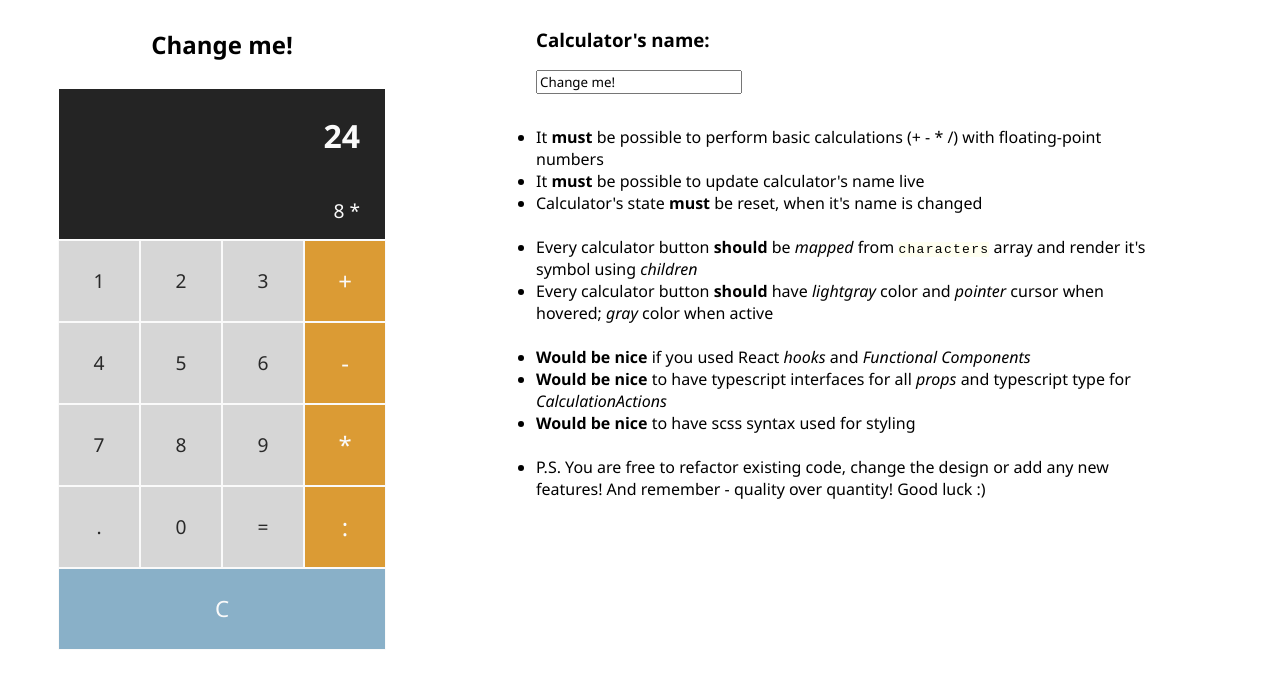
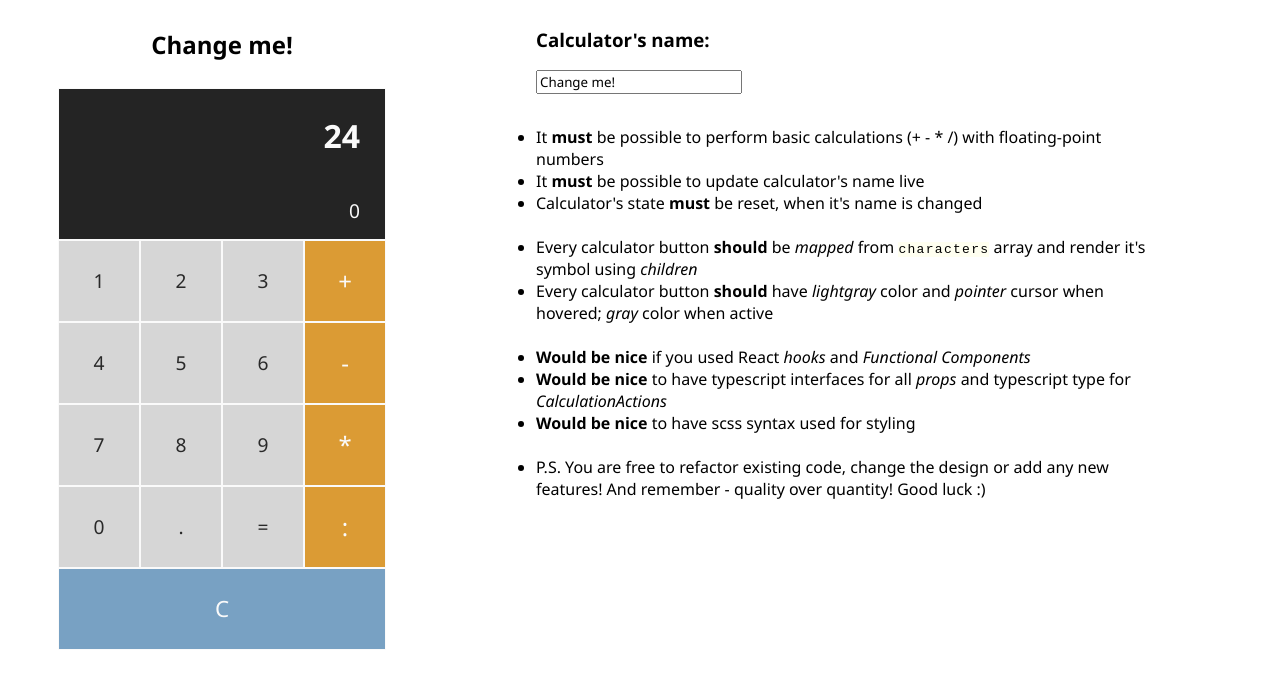
Before and after one commit to mskirmantas/calculator-app, a React (Create React App) app: page / in a window 1280 px wide. Shown: the top 688 px of the page. Built offline with nearby package versions, Linux system fonts and the light colour scheme.

Commit message:
Added new button components

```diff
--- a/src/App.scss
+++ b/src/App.scss
@@ -1,7 +1,7 @@
 $btn-color: rgb(214, 214, 214);
 $operator-btn-color: rgb(219, 155, 52);
-$clear-btn-color: rgb(137, 176, 200);
-$active-btn-color: rgb(107, 107, 107);
+$clear-btn-color: rgb(120, 161, 195);
+$active-btn-color: rgb(71, 71, 71);
 $input-color: rgb(36, 36, 36);
 $color-dark: rgb(41, 41, 41);
 $color-bright: rgb(250, 250, 250);
@@ -34,7 +34,7 @@ $color-bright: rgb(250, 250, 250);
   background-color: $input-color;
   width: calc(100% - 2px);
   align-self: center;
-  margin: 1px;
+  border: solid 1px $color-bright;
 }
 
 .result,
@@ -48,7 +48,6 @@ $color-bright: rgb(250, 250, 250);
   padding: 25px;
   font-size: 2rem;
   font-weight: 700;
-  // border: solid 1px $color-dark;
 }
 
 .result-small {
@@ -58,12 +57,16 @@ $color-bright: rgb(250, 250, 250);
   font-weight: 300;
 }
 
-.calc-button-container {
+.ButtonWrapper {
   text-align: center;
   width: 328px;
   display: flex;
   align-items: flex-start;
   flex-wrap: wrap;
+}
+
+.flex-container {
+  display: flex;
 }
 
 .calc-button {
@@ -83,23 +86,41 @@ $color-bright: rgb(250, 250, 250);
     filter: opacity(0.85);
     transition: 0.2s;
   }
+  &:active {
+    background-color: $active-btn-color;
+    color: $color-bright;
+  }
+}
+.Digits {
+  width: 246px;
+  display: flex;
+  flex-wrap: wrap;
 }
 
-// To be changed to "OPERATOR"
-.calc-button:nth-child(4n) {
+.MathOperators {
+  .calc-button {
     background-color: $operator-btn-color;
     color: $color-bright;
     font-size: 1.5rem;
     font-weight: 400;
+    &:active {
+      background-color: $active-btn-color;
+    }
+  }
 }
 
-// To be changed to "CLEAR BUTTON"
-.calc-button:last-child {
+.ClearButton {
+  width: 326px;
+  .calc-button {
     background-color: $clear-btn-color;
     color: $color-bright;
     width: 100%;
     font-size: 1.4rem;
     font-weight: 400;
+    &:active {
+      background-color: $active-btn-color;
+    }
+  }
 }
 
 .requirements {
--- /dev/null
+++ b/src/components/Buttons/ButtonWrapper.tsx
@@ -0,0 +1,20 @@
+import React, { useState } from "react";
+import { ClearButton } from "./ClearButton";
+import { MathOperators } from "./MathOperators";
+import { Digits } from "./Digits";
+
+interface ButtonWrapper {
+  characters: any;
+}
+
+export const ButtonWrapper: React.FC<ButtonWrapper> = props => {
+  return (
+    <div className="ButtonWrapper">
+      <div className="flex-container">
+        <Digits characters={props.characters} />
+        <MathOperators characters={props.characters} />
+      </div>
+      <ClearButton characters={props.characters} />
+    </div>
+  );
+};
--- a/src/components/Buttons/Buttons.tsx
+++ /dev/null
@@ -1,16 +0,0 @@
-import React, { useState } from "react";
-import { CalcButton } from "./CalcButton/CalcButton";
-
-interface ButtonsProps {
-  characters: any;
-}
-
-export const Buttons: React.FC<ButtonsProps> = props => {
-  return (
-    <div className="calc-button-container">
-      {props.characters.map((character: string) => {
-        return <CalcButton char={character} />;
-      })}
-    </div>
-  );
-};
--- a/src/components/Buttons/CalcButton/CalcButton.tsx
+++ b/src/components/Buttons/CalcButton/CalcButton.tsx
@@ -2,8 +2,13 @@ import React from "react";
 
 interface CalcButtonProps {
   char: string;
+  onButtonClick: any;
 }
 
-export const CalcButton: React.FC<CalcButtonProps> = props => (
-  <div className="calc-button">{props.char}</div>
-);
+export const CalcButton: React.FC<CalcButtonProps> = props => {
+  return (
+    <div className="calc-button" onClick={props.onButtonClick}>
+      {props.char}
+    </div>
+  );
+};
--- /dev/null
+++ b/src/components/Buttons/ClearButton.tsx
@@ -0,0 +1,15 @@
+import React, { useState } from "react";
+import { CalcButton } from "./CalcButton/CalcButton";
+
+interface ClearButtonProps {
+  characters: any;
+}
+
+export const ClearButton: React.FC<ClearButtonProps> = props => (
+  <div className="ClearButton">
+    {props.characters.map((character: string) => {
+      if (character === "C")
+        return <CalcButton key={character} char={character} onButtonClick />;
+    })}
+  </div>
+);
--- /dev/null
+++ b/src/components/Buttons/Digits.tsx
@@ -0,0 +1,20 @@
+import React, { useState } from "react";
+import { CalcButton } from "./CalcButton/CalcButton";
+
+interface DigitsProps {
+  characters: any;
+}
+
+export const Digits: React.FC<DigitsProps> = props => {
+  const mathOperator = (val: any) => {
+    return isNaN(val) && val !== "." && val !== "=" && val !== "C";
+  };
+  return (
+    <div className="Digits">
+      {props.characters.map((character: string) => {
+        if (!mathOperator(character) && character !== "C")
+          return <CalcButton key={character} char={character} onButtonClick />;
+      })}
+    </div>
+  );
+};
--- /dev/null
+++ b/src/components/Buttons/MathOperators.tsx
@@ -0,0 +1,20 @@
+import React, { useState } from "react";
+import { CalcButton } from "./CalcButton/CalcButton";
+
+interface MathOperatorsProps {
+  characters: any;
+}
+
+export const MathOperators: React.FC<MathOperatorsProps> = props => {
+  const mathOperator = (val: any) => {
+    return isNaN(val) && val !== "." && val !== "=" && val !== "C";
+  };
+  return (
+    <div className="MathOperators">
+      {props.characters.map((character: string) => {
+        if (mathOperator(character))
+          return <CalcButton key={character} char={character} onButtonClick />;
+      })}
+    </div>
+  );
+};
--- a/src/components/Calculator.tsx
+++ b/src/components/Calculator.tsx
@@ -2,7 +2,7 @@ import React, { useState } from "react";
 import "../App.scss";
 import { Title } from "./Title/Title";
 import { Input } from "./Input/Input";
-import { Buttons } from "./Buttons/Buttons";
+import { ButtonWrapper } from "./Buttons/ButtonWrapper";
 
 interface CalculatorProps {
   calcName: string;
@@ -12,18 +12,18 @@ const characters = [
   "1",
   "2",
   "3",
-  "+",
   "4",
   "5",
   "6",
-  "-",
   "7",
   "8",
   "9",
+  "0",
+  ".",
+  "=",
+  "+",
+  "-",
   "*",
-  ".",
-  "0",
-  "=",
   ":",
   "C"
 ];
@@ -33,7 +33,7 @@ export const Calculator: React.FC<CalculatorProps> = props => {
     <div className="calculator">
       <Title title={props.calcName} />
       <Input />
-      <Buttons characters={characters} />
+      <ButtonWrapper characters={characters} />
     </div>
   );
 };
--- a/src/components/Input/Input.tsx
+++ b/src/components/Input/Input.tsx
@@ -4,7 +4,7 @@ export const Input: React.FC = props => {
   return (
     <div className="input">
       <h1 className="result">24</h1>
-      <h2 className="result-small">8 *</h2>
+      <h2 className="result-small">0</h2>
     </div>
   );
 };
--- a/src/components/Requirements.tsx
+++ b/src/components/Requirements.tsx
@@ -1,5 +1,4 @@
-import React, { useState } from "react";
-import { Title } from "./Title/Title";
+import React from "react";
 
 interface RequirementsProps {
   name: string;
```
Lines whose indentation alone changed are shown as unchanged.
